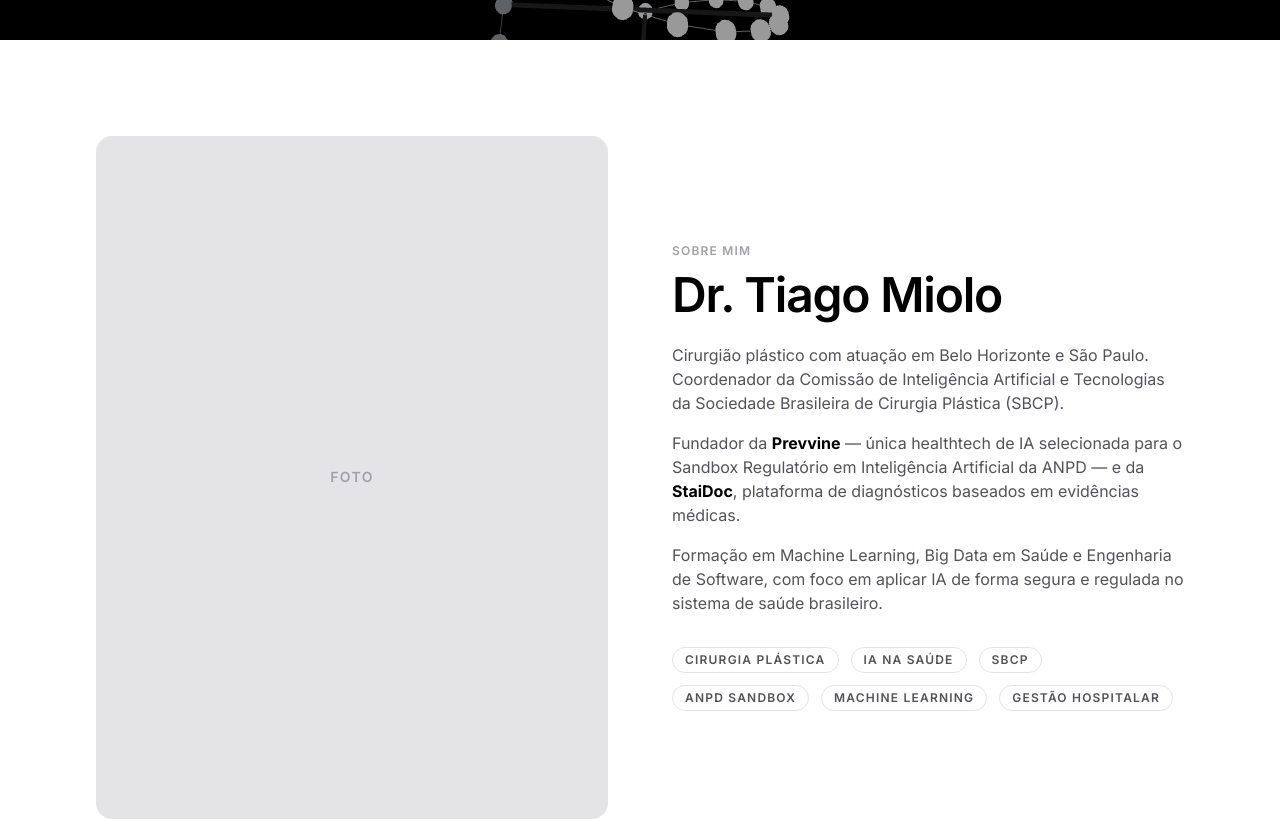
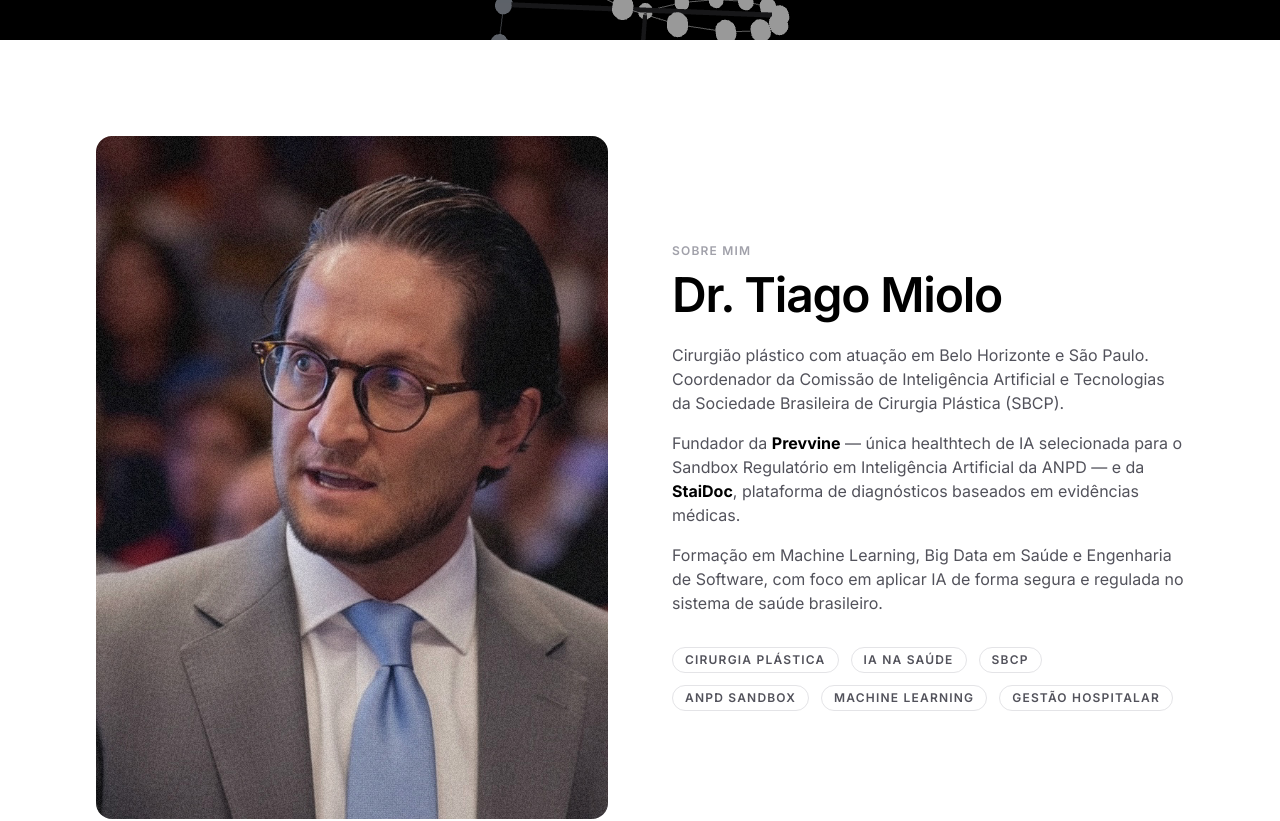
Before and after one commit to tiagomedic/drtiagomiolo, a Next.js app: page / in a window 1280 px wide. Shown: the part 760-1581 px from the top of the page. Built offline with nearby package versions, Linux system fonts and the light colour scheme.

Commit message:
feat: real photo and LinkedIn URL
Co-Authored-By: Claude Sonnet 4.6 <noreply@anthropic.com>

```diff
--- a/components/Contato.tsx
+++ b/components/Contato.tsx
@@ -44,7 +44,7 @@ export default function Contato() {
             contato@drtiagomiolo.com.br
           </a>
           <a
-            href="https://linkedin.com/in/tiagomiolo"
+            href="https://www.linkedin.com/in/tiago-miolo/"
             target="_blank"
             rel="noopener noreferrer"
             className="flex items-center gap-3 border border-zinc-800 rounded-full px-6 py-3 hover:border-zinc-500 hover:text-white transition-colors text-zinc-300 text-sm font-semibold tracking-widest uppercase"
--- a/components/SobreMim.tsx
+++ b/components/SobreMim.tsx
@@ -1,6 +1,7 @@
 'use client'
 
 import { motion } from 'framer-motion'
+import Image from 'next/image'
 
 const fadeUp = {
   hidden: { opacity: 0, y: 40 },
@@ -21,11 +22,13 @@ export default function SobreMim() {
           whileInView="visible"
           viewport={{ once: true, margin: '-80px' }}
         >
-          <div className="w-full h-full flex items-center justify-center bg-zinc-200" aria-hidden="true">
-            <span className="text-zinc-400 font-semibold tracking-widest uppercase text-sm">
-              Foto
-            </span>
-          </div>
+          <Image
+            src="/foto-tiago.jpg"
+            alt="Dr. Tiago Miolo"
+            fill
+            className="object-cover object-top"
+            priority
+          />
         </motion.div>
 
         <motion.div
```
Also changed, not shown: public/foto-tiago.jpg (added).
